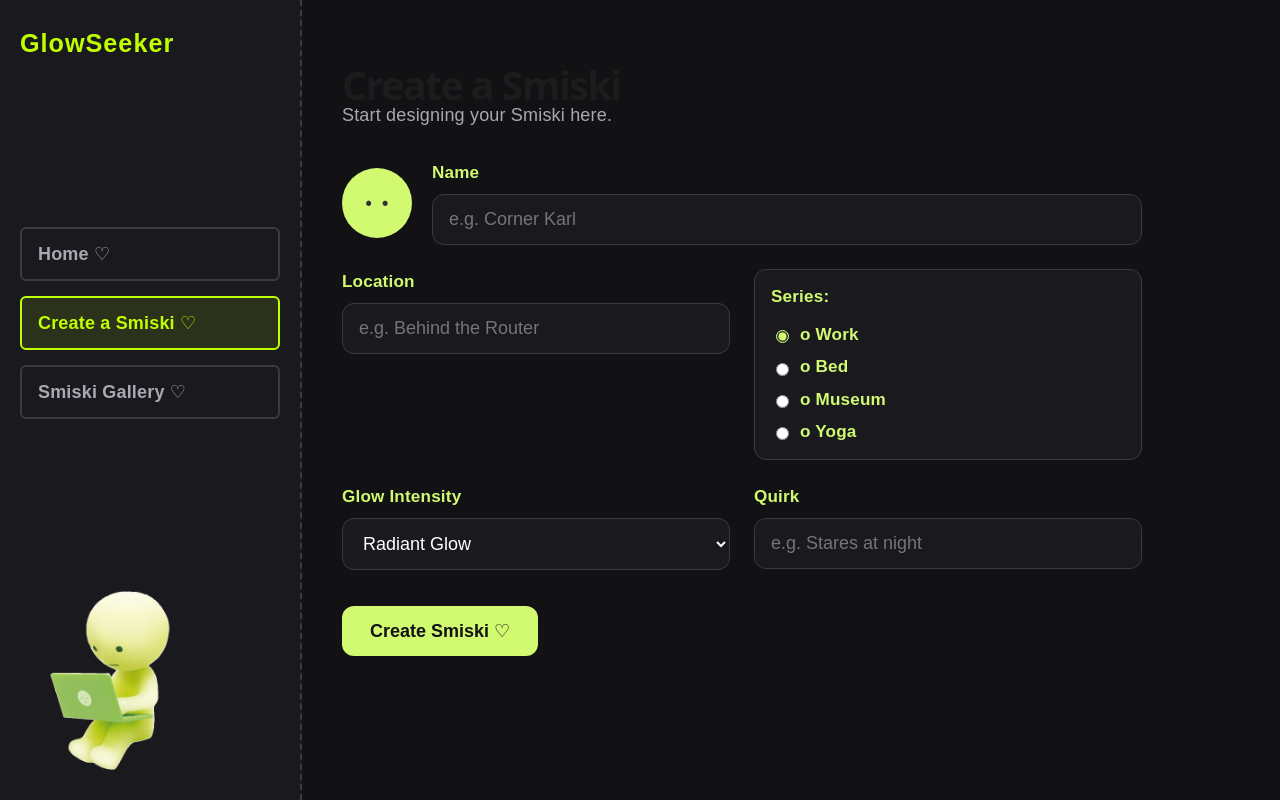
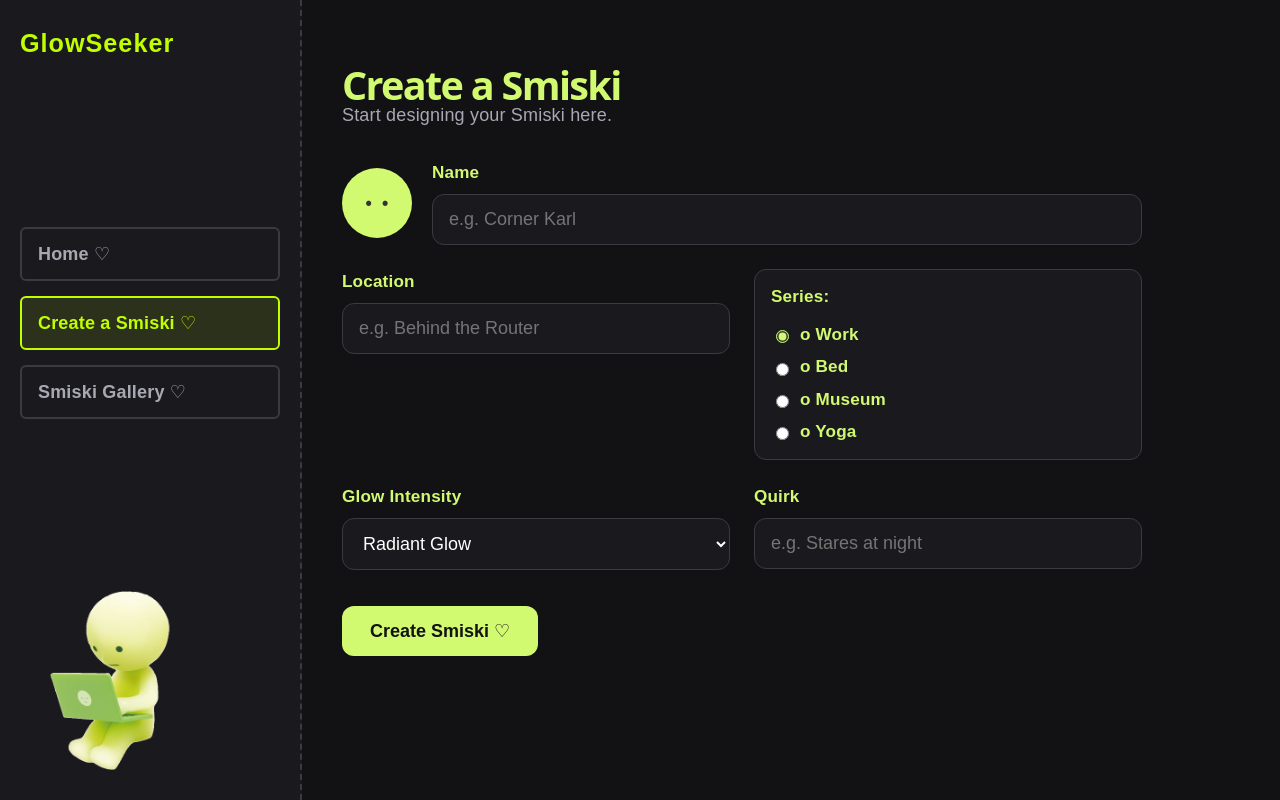
Before and after one commit to Cchristineee/web102-project-7-Crewmates, a React (Vite) app: page /create in a window 1280 px wide. Built offline with nearby package versions, Linux system fonts and the light colour scheme.

Commit message:
Fixed issue with Smiskis not populating

```diff
--- a/src/CreateSmiski/CreateSmiski.css
+++ b/src/CreateSmiski/CreateSmiski.css
@@ -6,7 +6,7 @@
 .create-header h1 {
   font-size: 2.2rem;
   font-weight: 700;
-  color: #1c1c1e;
+  color: #d1fa71;;
   margin-bottom: 4px;
 }
 
--- a/src/SmiskiGallery/SmiskiGallery.jsx
+++ b/src/SmiskiGallery/SmiskiGallery.jsx
@@ -14,11 +14,12 @@
       const { data, error } = await supabase
         .from('Smiski')
         .select('*')
-        .order('created_at', { ascending: false });
+        .order('name', { ascending: true });
 
     if (error) {
         console.error('Error fetching gallery:', error.message);
       } else {
+        console.log('Fetched Smiskis:', data);
         setSmiskis(data || []);
       }
       setLoading(false);
@@ -71,9 +72,9 @@
 
                 {/* ✧˖° Right Side: Edit / View Button ✧˖° */}
                 <div className="card-actions">
-                  <Link to={`/edit/${smiski.id}`} className="edit-btn">
+                  <Link to={`/edit/${encodeURIComponent(smiski.name)}`} className="edit-btn">
                     Edit Smiski
-                  </Link>
+                </Link>
                 </div>
               </div>
             ))}
```
